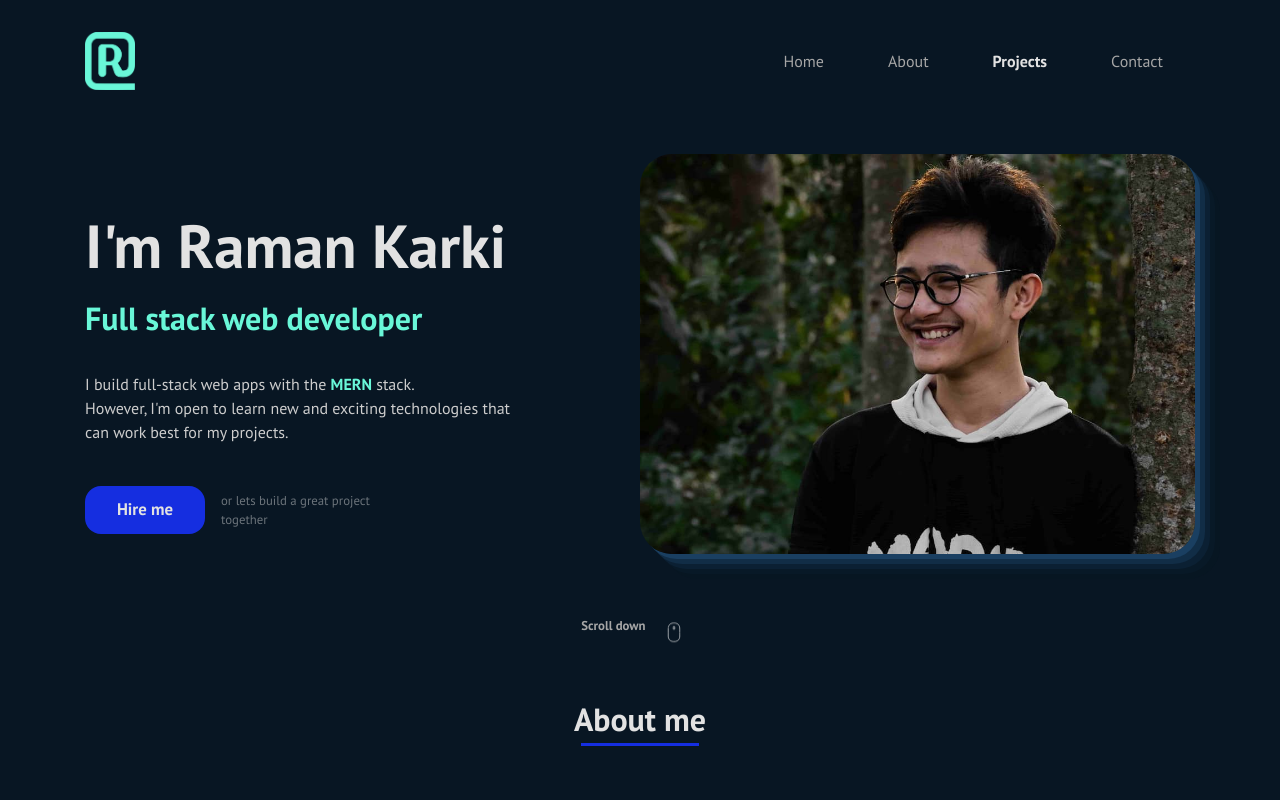
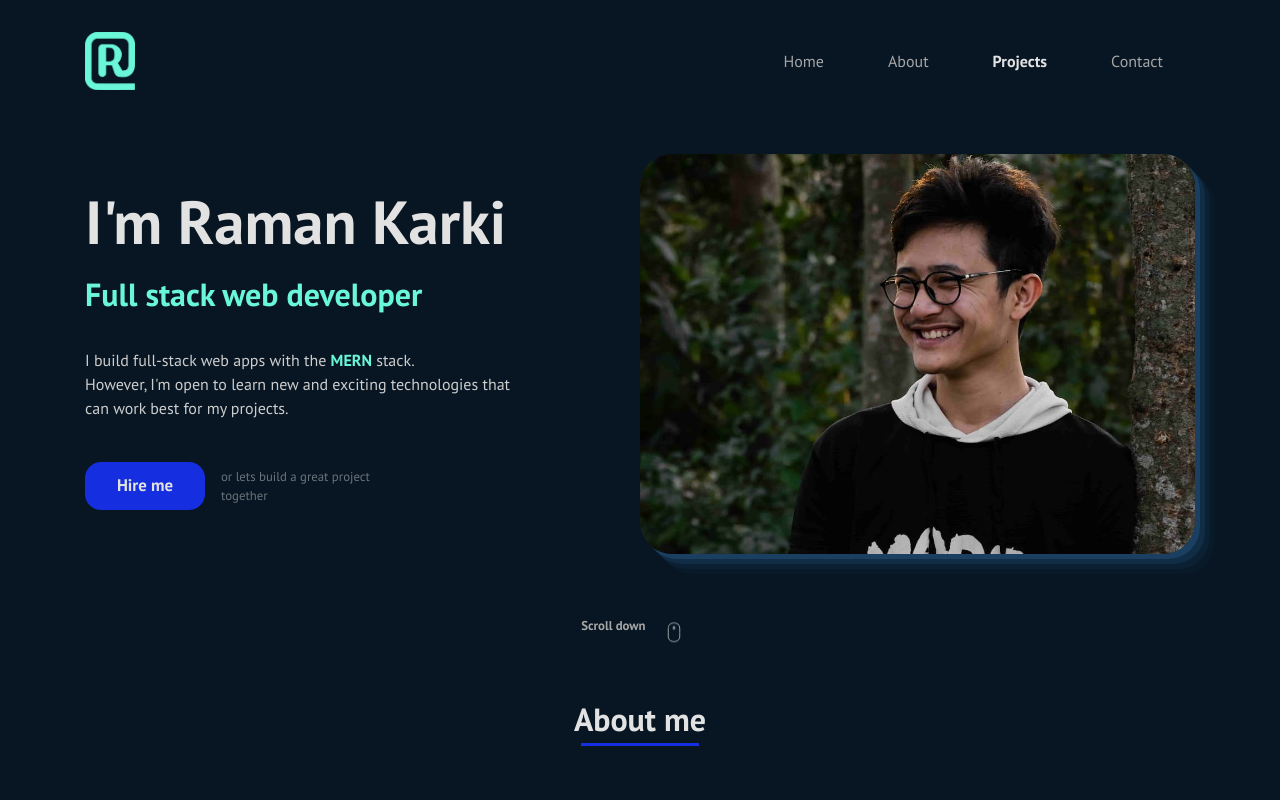
Before and after one commit to ramankarki/portfolio, a React (Create React App) app: page / in a window 1280 px wide. Shown: the top 800 px of the page. Built offline with nearby package versions, Linux system fonts and the light colour scheme.

Commit message:
removed margin top from min-width 992px

```diff
--- a/src/components/HomePage/HomePage.scss
+++ b/src/components/HomePage/HomePage.scss
@@ -68,7 +68,6 @@ $two-column: 768px;
 
     @media (min-width: 992px) {
       font-size: 3.2rem;
-      margin-top: 3.5rem;
     }
 
     @media (min-width: 1200px) {
```
